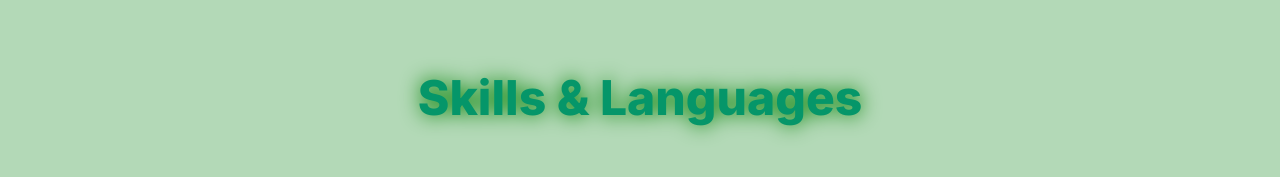
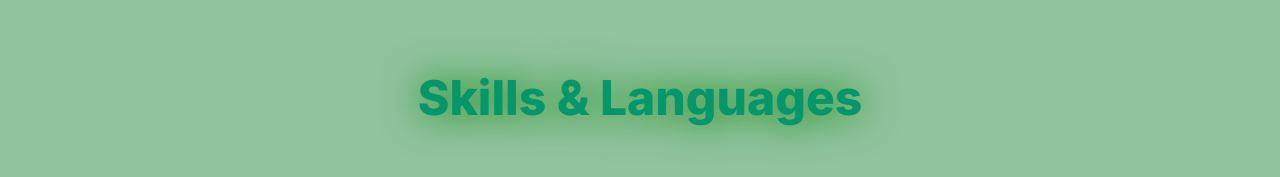
Before and after one commit to Mikitanjie/portfolio, a Next.js app: page / in a window 1280 px wide. Shown: the part 2611-2788 px from the top of the page. Built offline with nearby package versions, Linux system fonts and the light colour scheme.

Commit message:
some css adjustments

```diff
--- a/app/_components/Projects/Projects.js
+++ b/app/_components/Projects/Projects.js
@@ -11,7 +11,7 @@ const Projects = () => {
         <header className="bg-emerald-600 space-y-4 p-4 sm:px-8 sm:py-6 lg:p-4 xl:px-8 xl:py-6"style={{ marginTop: '250px' }}>
           <div className="flex items-center justify-between">
 
-            <h2 className="font-semibold text-slate-900">Projects</h2>
+            <h2 className="hover:scale-110 font-semibold text-slate-900">Projects</h2>
           </div>
         </header>
         <ul className="bg-emerald-700 p-4 sm:px-8 sm:pt-6 sm:pb-8 lg:p-4 xl:px-8 xl:pt-6 xl:pb-8 grid grid-cols-1 sm:grid-cols-2 lg:grid-cols-1 xl:grid-cols-4 gap-4 text-sm leading-6">
@@ -20,7 +20,7 @@ const Projects = () => {
               <h3 className="text-lg font-semibold">Travelpal</h3>
               <Link href="http://www.mytravelpal.xyz/" target="_blank" passHref>
                 <Image
-                  className="object-cover"
+                  className="hover:scale-110 object-cover"
                   style=""
                   src="/Projectpic.png"
                   alt="Picture of the author"
--- a/app/globals.css
+++ b/app/globals.css
@@ -4,11 +4,13 @@
 
 
 :root {
-  --color-background-light: #01810e4c;
-  --color-text-light: #ffffff;
+  --color-background-light: rgb(144,195,158);
+  --color-text-light: rgb(255, 255, 255)
+  ;
 
-  --color-background-dark: #000000;
-  --color-text-dark: #ffffff;
+  --color-background-dark: rgb(0, 0, 0);
+  --color-text-dark: rgb(255, 255, 255)
+  ;
 }
 
 [data-theme="light"] {
--- a/app/page.js
+++ b/app/page.js
@@ -25,7 +25,7 @@ export default function Home() {
   return (
     <div>
       <Header />
-      <div className="text-center text-5xl font-extrabold pt-20 relative">
+      <div className="hover:scale-110 text-center text-5xl font-extrabold pt-20 relative">
         <span
           className="bg-clip-text text-emerald-600"
           style={{
@@ -38,12 +38,12 @@ export default function Home() {
         <Hero />
         <Projects />
         <About />
-        <div id="Skills" className="text-center text-5xl font-extrabold pt-40 relative" style={{ marginBottom: '200px'}}>
+        <div id="Skills" className="hover:scale-110 text-center text-5xl font-extrabold pt-40 relative" style={{ marginBottom: '200px'}}>
         <span
           className="bg-clip-text text-emerald-600"
           style={{
-            animation: 'lightingEffect 2s linear infinite',
-            filter: 'drop-shadow(0 0 10px green)',
+            animation: 'lightingEffect 2s linear ',
+            filter: 'drop-shadow(0 0 20px green)',
           }}
         >Skills & Languages</span>
       </div>
```
